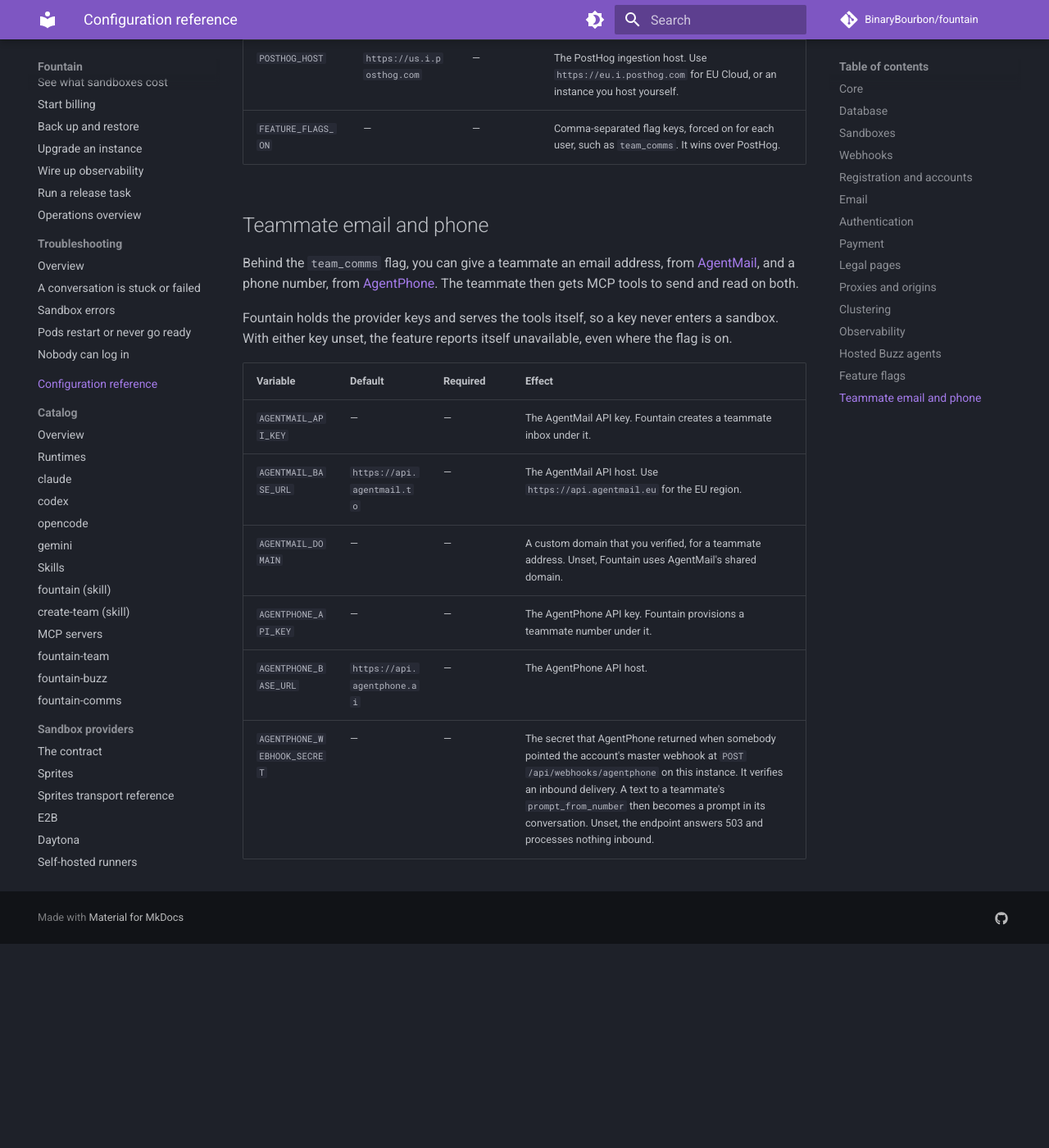
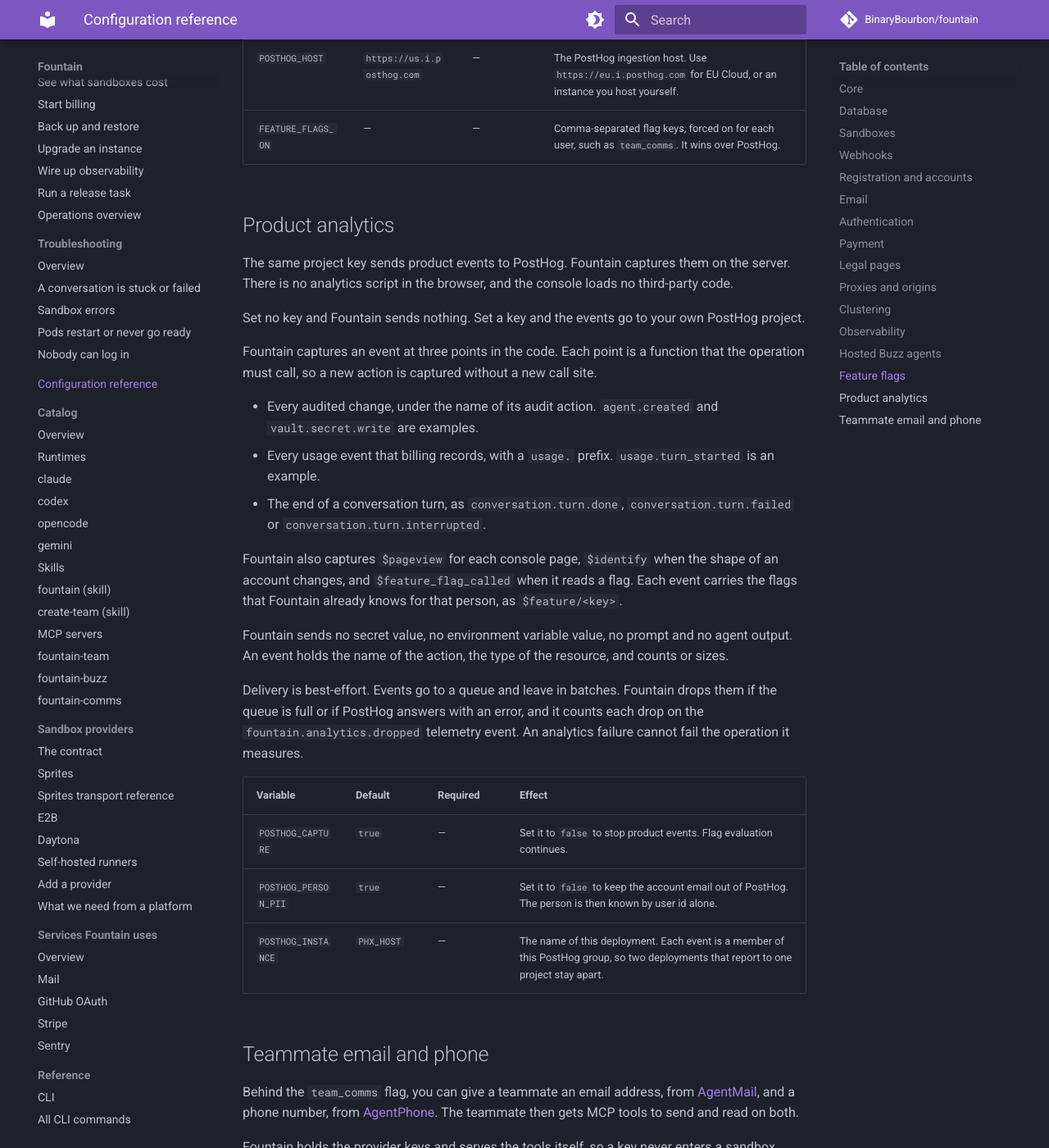
Before and after one commit to BinaryBourbon/fountain, an MkDocs documentation site: the page built from docs/configuration.md, in a window 1280 px wide and 1400 px high, scrolled down 10605 px. Shown: the whole window at 82% size. Built offline with MkDocs 1.6.1 and Material for MkDocs 9.7.7, drawn with Linux system fonts in a browser that asks for light colours; comment, search, counter and statistics services are not loaded; before the commit the page ends 11756 px from its top, so only the background shows below that.

Commit message:
feat(analytics): capture product usage into PostHog from existing choke points
Fountain kept an audit trail, a billing meter and a set of OTel spans, and
none of them could say whether the accounts that verified last week came
back. The one product question anyone had asked was hand-rolled SQL
(Fountain.Funnel), and everything past that funnel was unanswerable.

Capture product events server-side into the same PostHog project that
already evaluates feature flags, from functions the operation had to call
anyway rather than from instrumented call sites:

  Audit.record/1                    every audited mutation, under its own
                                    action name
  Billing.record_usage/5            usage.<event_type> for the six metering
                                    events
  Conversations.publish_stage/4     how a turn ended
  FountainWeb.Live.Hooks            $pageview for the console
  FeatureFlags.enabled?/2           $feature_flag_called, plus $feature/<key>
                                    stamped on every other event

This is the argument ADR 0013 makes for auditing inside the context: a call
site that has to remember to instrument is a call site that will not. Adding
an instrumented action now means auditing it, which the guardrail test
already forces, so the two cannot drift apart in coverage.

Delivery is best-effort and bounded. Analytics.Sink batches into POST /batch/
with the request in a monitored task, so the queue is a real buffer rather
than a process that is either idle or blocked; past 5,000 events it drops the
oldest half, a failed flush is dropped rather than retried, and every drop is
counted on [:fountain, :analytics, :dropped] so silence and health stay
distinguishable.

Nothing is sent without POSTHOG_PROJECT_API_KEY. POSTHOG_CAPTURE=false keeps
flag evaluation and stops capture; POSTHOG_PERSON_PII=false drops the account
email. Events carry action names, resource types, counts and sizes, never
secret values, prompts or agent output, and $ip is null unless a
request-scoped caller knows the end user's address.

ADR 0025.

Co-Authored-By: Claude Opus 5 <noreply@anthropic.com>

```diff
--- a/docs/configuration.md
+++ b/docs/configuration.md
@@ -218,6 +218,46 @@ Without PostHog you can force a flag on for each user.
 | `POSTHOG_HOST` | `https://us.i.posthog.com` | — | The PostHog ingestion host. Use `https://eu.i.posthog.com` for EU Cloud, or an instance you host yourself. |
 | `FEATURE_FLAGS_ON` | — | — | Comma-separated flag keys, forced on for each user, such as `team_comms`. It wins over PostHog. |
 
+## Product analytics
+
+The same project key sends product events to PostHog. Fountain captures them
+on the server. There is no analytics script in the browser, and the console
+loads no third-party code.
+
+Set no key and Fountain sends nothing. Set a key and the events go to your own
+PostHog project.
+
+Fountain captures an event at three points in the code. Each point is a
+function that the operation must call, so a new action is captured without a
+new call site.
+
+- Every audited change, under the name of its audit action. `agent.created`
+  and `vault.secret.write` are examples.
+- Every usage event that billing records, with a `usage.` prefix.
+  `usage.turn_started` is an example.
+- The end of a conversation turn, as `conversation.turn.done`,
+  `conversation.turn.failed` or `conversation.turn.interrupted`.
+
+Fountain also captures `$pageview` for each console page, `$identify` when the
+shape of an account changes, and `$feature_flag_called` when it reads a flag.
+Each event carries the flags that Fountain already knows for that person, as
+`$feature/<key>`.
+
+Fountain sends no secret value, no environment variable value, no prompt and
+no agent output. An event holds the name of the action, the type of the
+resource, and counts or sizes.
+
+Delivery is best-effort. Events go to a queue and leave in batches. Fountain
+drops them if the queue is full or if PostHog answers with an error, and it
+counts each drop on the `fountain.analytics.dropped` telemetry event. An
+analytics failure cannot fail the operation it measures.
+
+| Variable | Default | Required | Effect |
+|---|---|---|---|
+| `POSTHOG_CAPTURE` | `true` | — | Set it to `false` to stop product events. Flag evaluation continues. |
+| `POSTHOG_PERSON_PII` | `true` | — | Set it to `false` to keep the account email out of PostHog. The person is then known by user id alone. |
+| `POSTHOG_INSTANCE` | `PHX_HOST` | — | The name of this deployment. Each event is a member of this PostHog group, so two deployments that report to one project stay apart. |
+
 ## Teammate email and phone
 
 Behind the `team_comms` flag, you can give a teammate an email address, from
```
Also changed, not shown: CHANGELOG.md (+26 -0 lines), decisions/0025-product-analytics-in-posthog.md (added, +132 -0 lines), decisions/index.md (+1 -0 lines), 16 other files.
